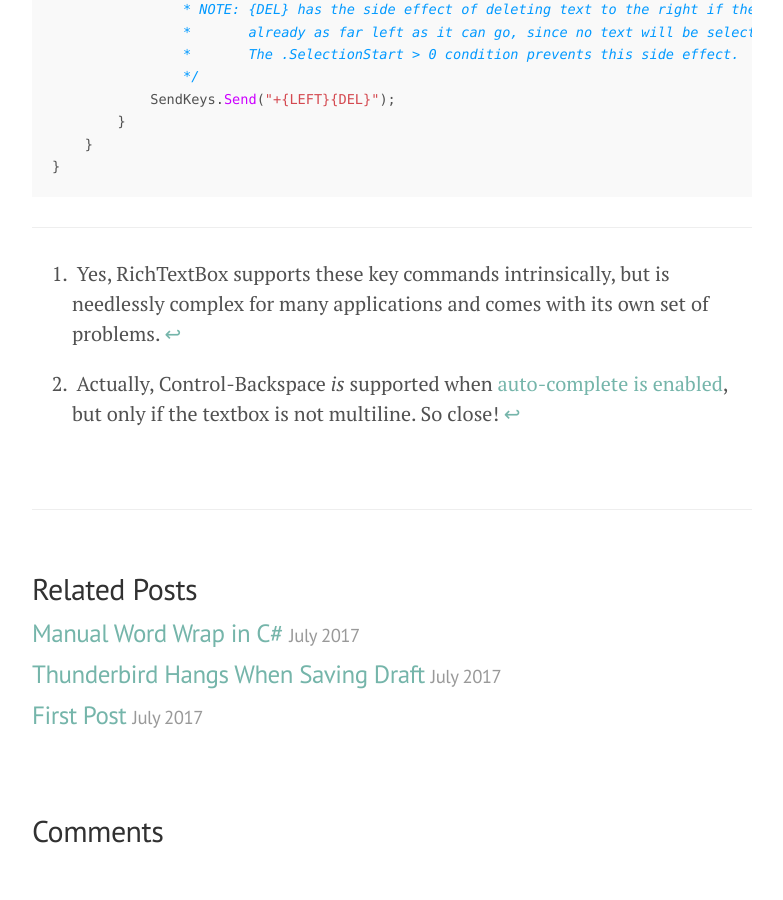
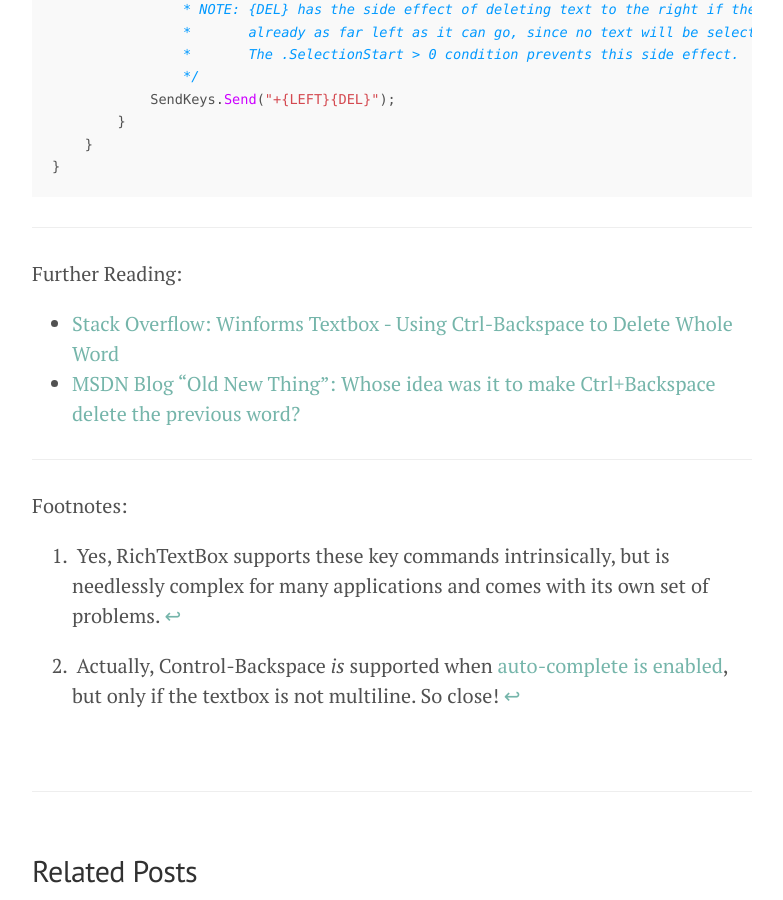
Before and after one commit to MikeTV/PositiveTinker, a Jekyll site: the page built from _posts/2017-07-22-adding-common-key-commands-to-the-textbox-control.md, in a window 1280 px wide and 900 px high, scrolled down 4032 px. Shown: the whole window, without its empty margins (248-1031 px from the left). Built offline with Jekyll 4.4.1, drawn with Linux system fonts in a browser that asks for light colours; comment, search, counter and statistics services are not loaded; before the commit the page ends 4891 px from its top, so only the background shows below that.

Commit message:
Update from Forestry.io - 2017-07-22-adding-common-key-commands-to-the-textbox-control.md

```diff
--- a/_posts/2017-07-22-adding-common-key-commands-to-the-textbox-control.md
+++ b/_posts/2017-07-22-adding-common-key-commands-to-the-textbox-control.md
@@ -128,7 +128,14 @@ public static void TextBox_KeyDown_CommonKeyCommands(object sender, KeyEventArgs
 }
 {% endhighlight %}
 
-<hr>
+***
+
+Further Reading:
+- [Stack Overflow: Winforms Textbox - Using Ctrl-Backspace to Delete Whole Word](https://stackoverflow.com/questions/1124639/winforms-textbox-using-ctrl-backspace-to-delete-whole-word/1197339#1197339)
+- [MSDN Blog "Old New Thing": Whose idea was it to make Ctrl+Backspace delete the previous word?](https://blogs.msdn.microsoft.com/oldnewthing/20071011-00/?p=24823)
+
+***
+Footnotes:
 
 [^1]: Yes, RichTextBox supports these key commands intrinsically, but is needlessly complex for many applications and comes with its own set of problems.
 
```
